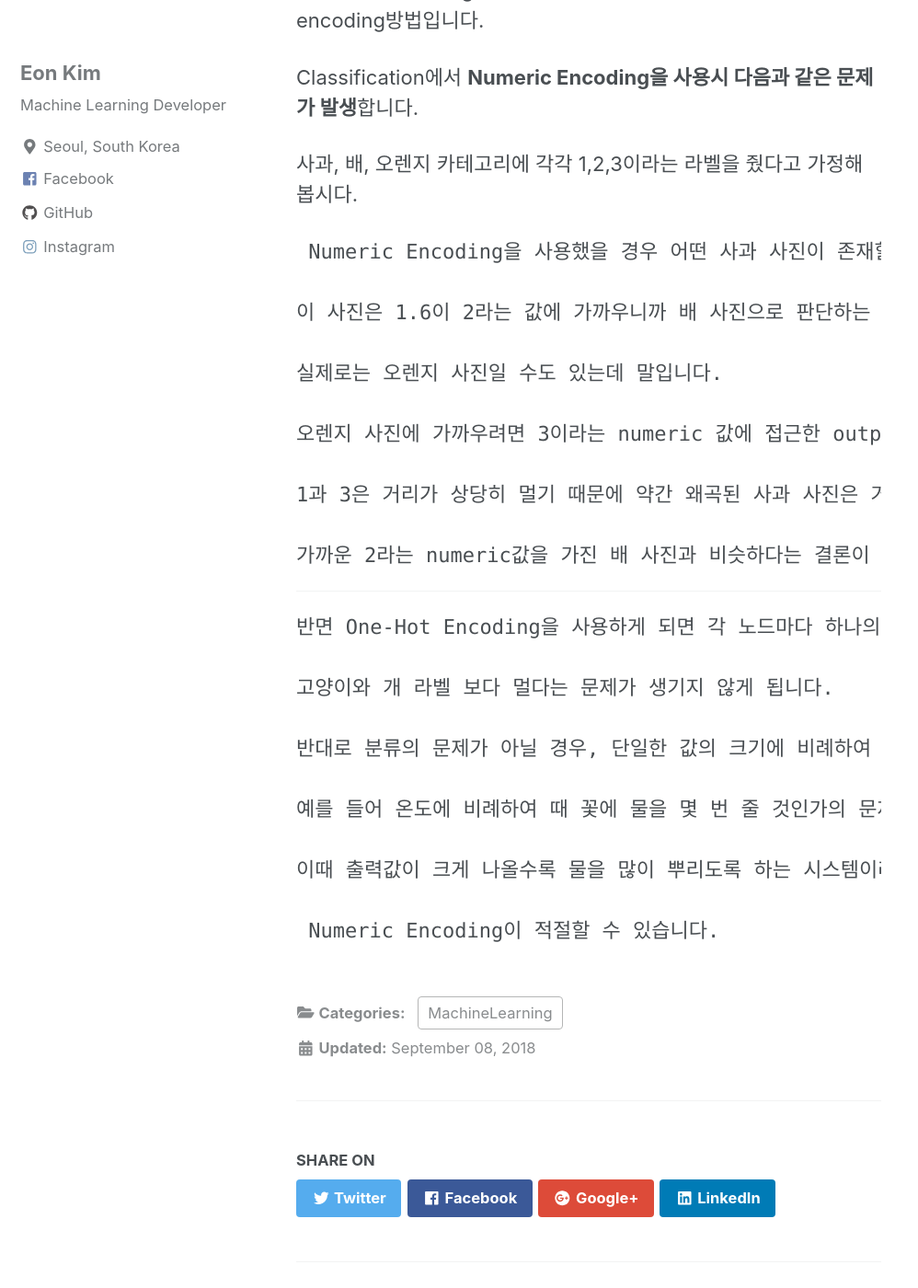
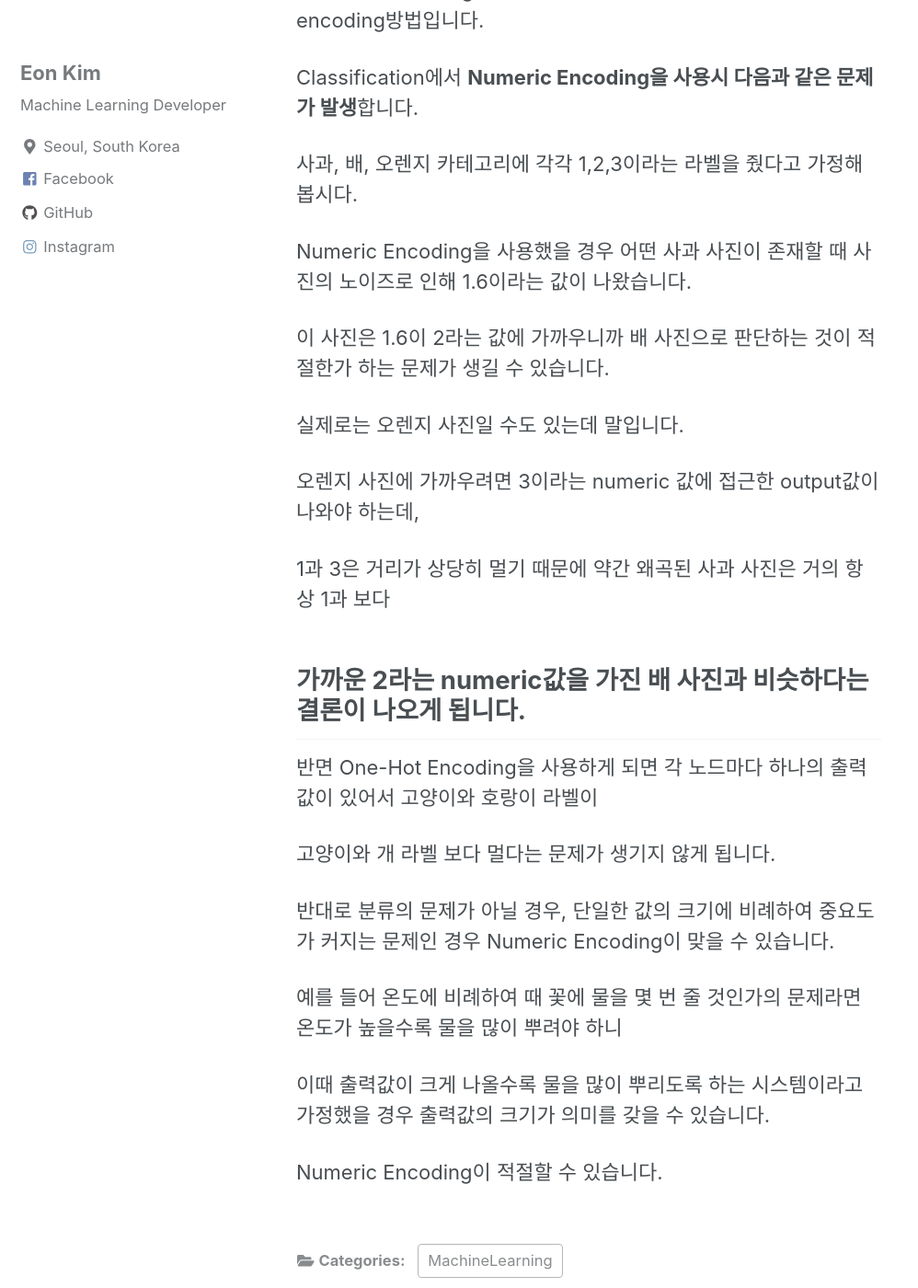
Before and after one commit to thisisiron/thisisiron.github.io, a Jekyll site: the page built from _posts/MachineLearning/2018-09-08-Numeric Encoding과 One Hot Encoding 차이.md, in a window 1280 px wide and 1400 px high, scrolled down 262 px. Shown: the whole window at 92% size, without its empty margins (0-998 px from the left). Built offline with Jekyll 4.4.1, drawn with Linux system fonts in a browser that asks for light colours; cached includes are drawn as plain includes; nearby versions of some CDN libraries.

```diff
--- a/_posts/MachineLearning/2018-09-08-Numeric Encoding과 One Hot Encoding 차이.md
+++ b/_posts/MachineLearning/2018-09-08-Numeric Encoding과 One Hot Encoding 차이.md
@@ -7,7 +7,7 @@
 
 사과, 배, 오렌지 카테고리에 각각 1,2,3이라는 라벨을 줬다고 가정해봅시다.
 
-<pre><code> Numeric Encoding을 사용했을 경우 어떤 사과 사진이 존재할 때 사진의 노이즈로 인해 1.6이라는 값이 나왔습니다.
+Numeric Encoding을 사용했을 경우 어떤 사과 사진이 존재할 때 사진의 노이즈로 인해 1.6이라는 값이 나왔습니다.
 
 이 사진은 1.6이 2라는 값에 가까우니까 배 사진으로 판단하는 것이 적절한가 하는 문제가 생길 수 있습니다.
 
@@ -17,10 +17,10 @@
 
 1과 3은 거리가 상당히 멀기 때문에 약간 왜곡된 사과 사진은 거의 항상 1과 보다
 
-가까운 2라는 numeric값을 가진 배 사진과 비슷하다는 결론이 나오게 됩니다.</code></pre>
+가까운 2라는 numeric값을 가진 배 사진과 비슷하다는 결론이 나오게 됩니다.
 -----------------------------------------------------------------------------------------
 
-<pre><code>반면 One-Hot Encoding을 사용하게 되면 각 노드마다 하나의 출력값이 있어서 고양이와 호랑이 라벨이
+반면 One-Hot Encoding을 사용하게 되면 각 노드마다 하나의 출력값이 있어서 고양이와 호랑이 라벨이
 
 고양이와 개 라벨 보다 멀다는 문제가 생기지 않게 됩니다.
 
@@ -30,4 +30,4 @@
 
 이때 출력값이 크게 나올수록 물을 많이 뿌리도록 하는 시스템이라고 가정했을 경우 출력값의 크기가 의미를 갖을 수 있습니다.
 
- Numeric Encoding이 적절할 수 있습니다.</code></pre>
+ Numeric Encoding이 적절할 수 있습니다.
```
Also changed, not shown: _posts/Review/2018-11-26-밑바닥부터 시작하는 딥러닝.md (+1 -1 lines).
